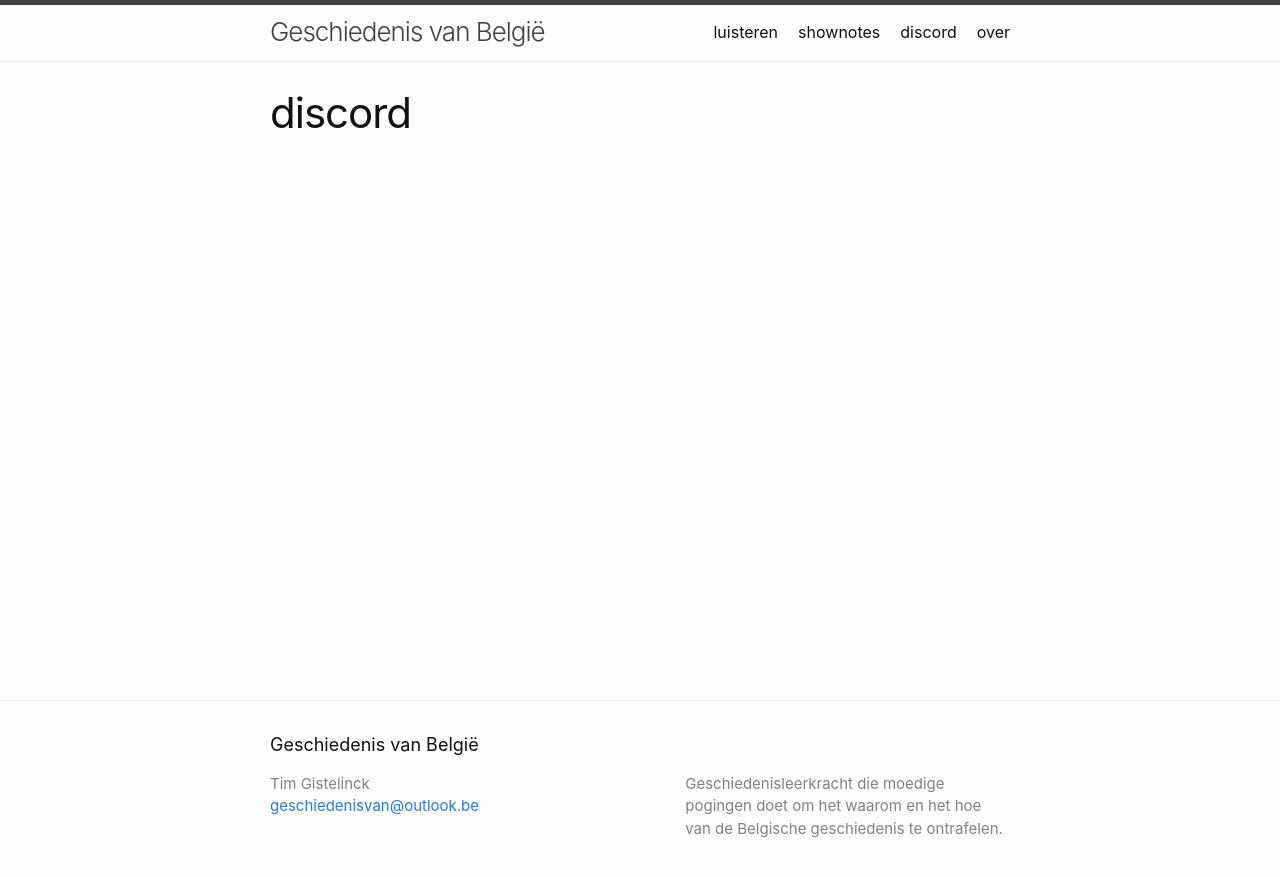
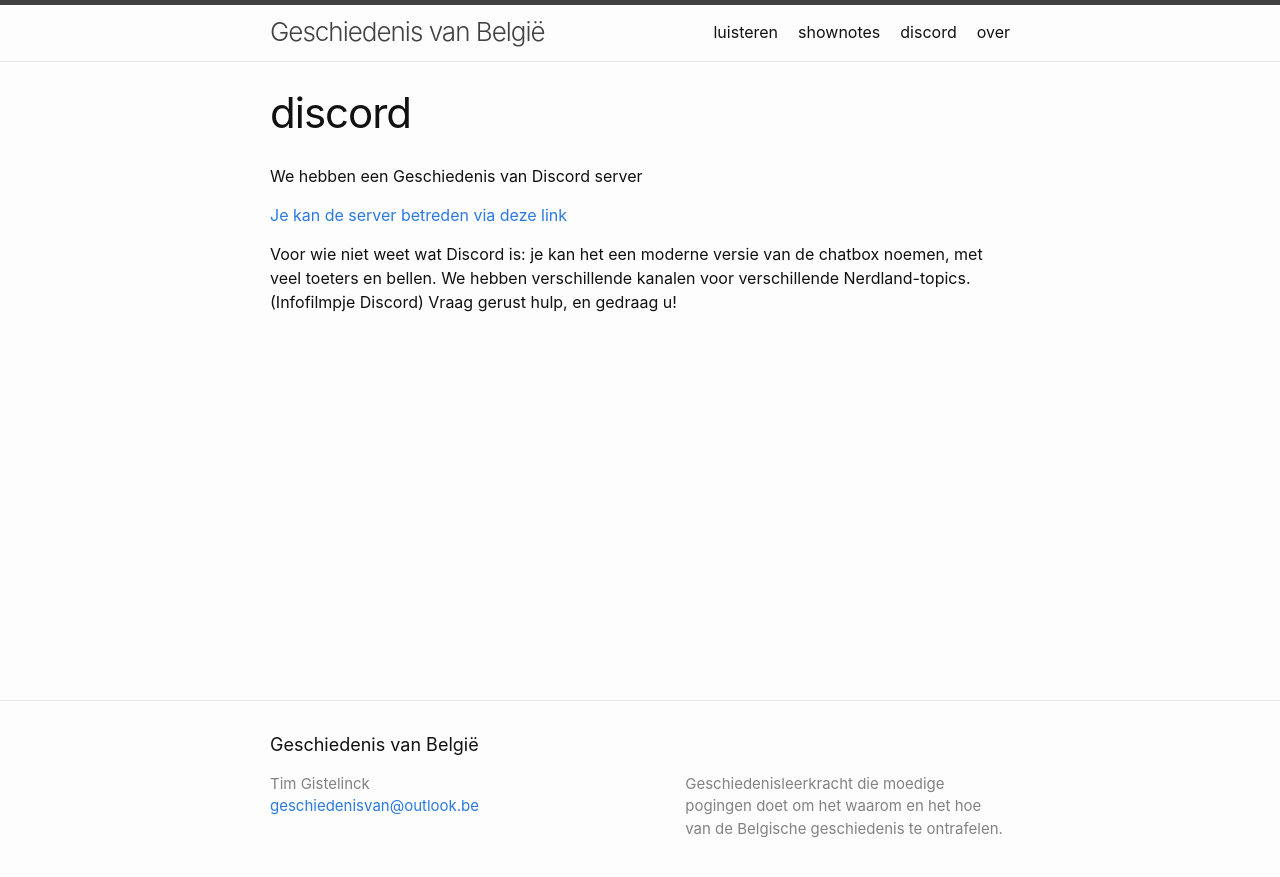
Before and after one commit to glnvb/glnvb.github.io, a Jekyll site: the page built from discord.markdown, in a window 1280 px wide. Shown: the top 877 px of the page. Built offline with Jekyll 4.4.1, drawn with Linux system fonts in a browser that asks for light colours.

```diff
--- a/discord.markdown
+++ b/discord.markdown
@@ -4,5 +4,11 @@
 
 layout: post
 title: discord
-permalink: /discord
+permalink: discord
 ---
+
+We hebben een Geschiedenis van Discord server
+
+[Je kan de server betreden via deze link](https://discord.gg/DBhWaXkaJm){:target="_blank"}{:rel="noopener noreferrer"}
+
+Voor wie niet weet wat Discord is: je kan het een moderne versie van de chatbox noemen, met veel toeters en bellen. We hebben verschillende kanalen voor verschillende Nerdland-topics. (Infofilmpje Discord) Vraag gerust hulp, en gedraag u!
```
Also changed, not shown: README.md, 4 other files.
